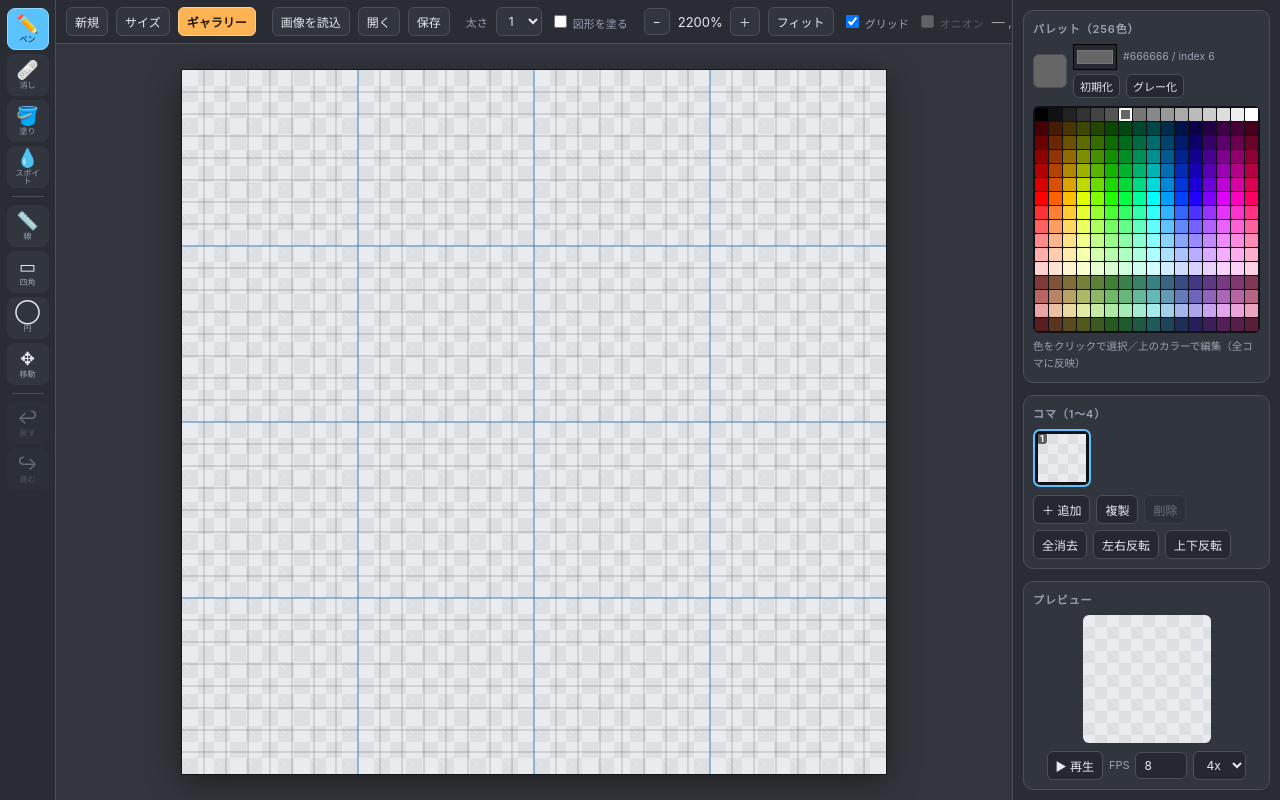
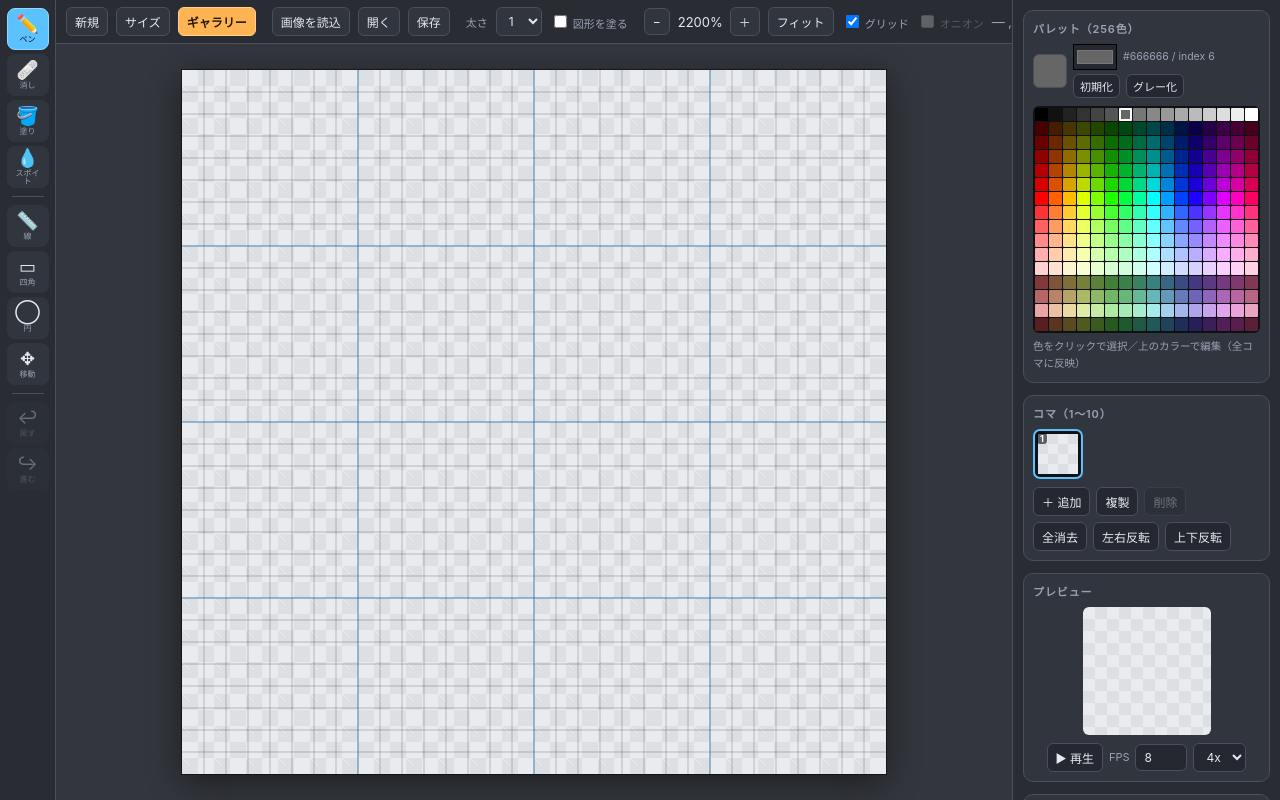
Before and after one commit to fumiakim/pixel-editor, a website: page index.html in a window 1280 px wide. Drawn offline with Linux system fonts and the light colour scheme.

Commit message:
コマの上限を4から10に
- MAX_FRAMES を 10 に変更。追加・複製・削除、[ ] での移動、
  オニオン（前後コマ）、プレビュー再生、スプライトシート、
  APNG の書き出し／読み込み、.json の保存／読込がすべて10コマに対応。
- コマ一覧が縦に伸びすぎないよう、サムネイルを48pxから40pxに縮小
  （右パネルに3列で並ぶ）。
- undoの保持数の計算にコマ数を含めるようにした。1件のスナップショットは
  キャンバス面積×コマ数に比例するため。

Co-Authored-By: Claude Opus 5 <noreply@anthropic.com>

```diff
--- a/index.html
+++ b/index.html
@@ -96,7 +96,7 @@
   #frames{display:flex; gap:6px; flex-wrap:wrap}
   .fr{position:relative; border:2px solid var(--line); border-radius:7px; padding:3px; background:#0f1116; cursor:pointer}
   .fr.on{border-color:var(--accent)}
-  .fr canvas{display:block; width:48px; height:48px; image-rendering:pixelated;
+  .fr canvas{display:block; width:40px; height:40px; image-rendering:pixelated;
     background-color:var(--chk1);
     background-image:linear-gradient(45deg,var(--chk2) 25%,transparent 25%),linear-gradient(-45deg,var(--chk2) 25%,transparent 25%),linear-gradient(45deg,transparent 75%,var(--chk2) 75%),linear-gradient(-45deg,transparent 75%,var(--chk2) 75%);
     background-size:20px 20px; background-position:0 0,0 10px,10px -10px,-10px 0;}
@@ -214,7 +214,7 @@
     </div>
 
     <div class="box">
-      <h3>コマ（1〜4）</h3>
+      <h3>コマ（1〜10）</h3>
       <div id="frames"></div>
       <div class="row" style="margin-top:8px">
         <button id="btnAddFrame">＋ 追加</button>
@@ -318,7 +318,7 @@
 "use strict";
 const $ = s => document.querySelector(s);
 const TRANSPARENT = -1;
-const MAX_FRAMES = 4;
+const MAX_FRAMES = 10;
 const SIZE_MAX = 4096;        // キャンバス1辺の上限
 const HEAVY_PX = 1048576;     // これを超えると動作が重くなるため確認を出す（1024×1024相当）
 
@@ -499,8 +499,11 @@ function snapshot(){
   return { w:S.w, h:S.h, cur:S.cur, frames:S.frames.map(f=>Int16Array.from(f)),
            palette:S.palette.map(c=>c.slice()) };
 }
-// キャンバスが大きいほど1件あたりのメモリが増えるので、保持数を自動で減らす
-function undoLimit(){ return Math.max(5, Math.min(60, Math.floor(3000000/Math.max(1, S.w*S.h)))); }
+// 1件のスナップショットは（キャンバス面積×コマ数）に比例するので、保持数を自動で減らす
+function undoLimit(){
+  const cells=Math.max(1, S.w*S.h*S.frames.length);
+  return Math.max(4, Math.min(60, Math.floor(6000000/cells)));
+}
 function pushUndo(){ undoStack.push(snapshot());
   while(undoStack.length>undoLimit()) undoStack.shift(); redoStack=[]; updUndo(); }
 function applySnap(s){
```
Also changed, not shown: README.md.
